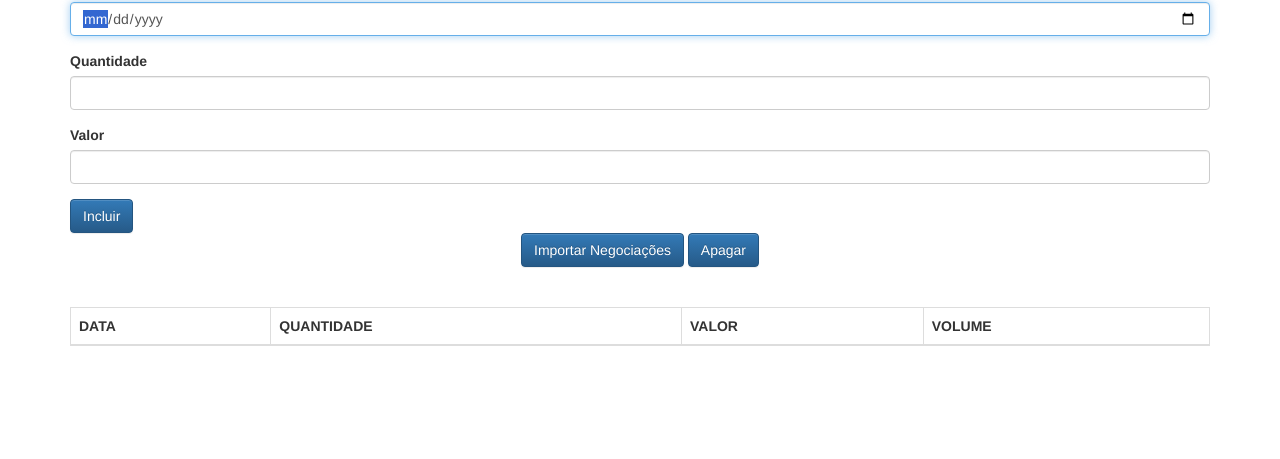
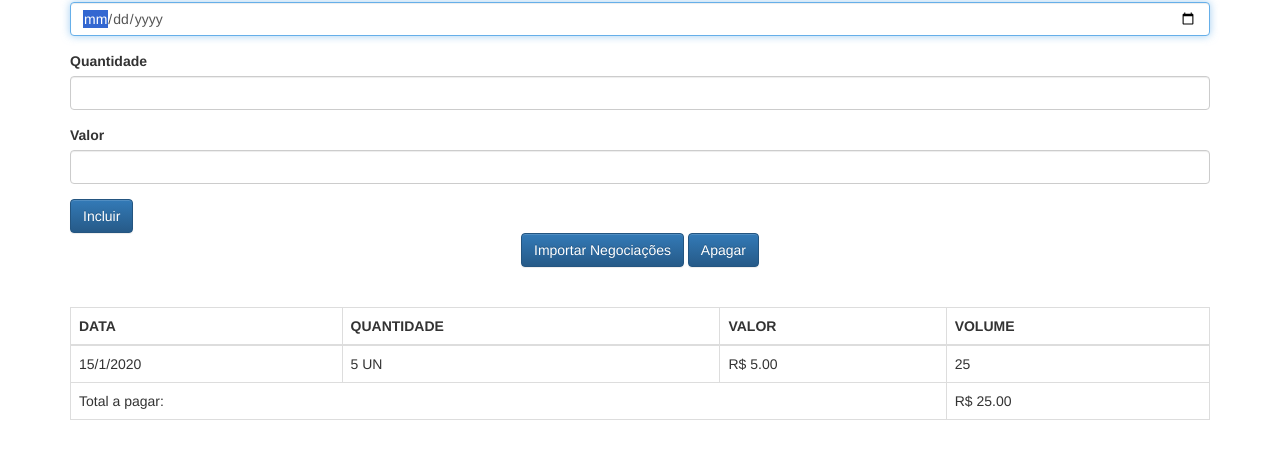
Before and after one commit to jotape-SL/AluraFrame-Negociacoes, a plain HTML site: page client/index.html in a window 1280 px wide. Both pictures are taken after typing "2020-01-15", "5", "5" into the empty fields and a click on the button "Incluir". Shown: the part 93-552 px from the top of the page. Drawn offline with Linux system fonts and the light colour scheme.

Commit message:
enable the data to be displayed on the table

```diff
--- a/client/index.html
+++ b/client/index.html
@@ -51,7 +51,7 @@
     <br />
     <br />
     <div id="negociacoesView"></div>
-    <script src="./js/app/helpers/FromataData.js"></script>
+    <script src="./js/app/helpers/FormataData.js"></script>
     <script src="./js/app/models/ListaNegociacoes.js"></script>
     <script src="./js/app/models/Negociacao.js  "></script>
     <script src="./js/app/controllers/NegociacaoController.js"></script>
--- a/client/js/app/controllers/NegociacaoController.js
+++ b/client/js/app/controllers/NegociacaoController.js
@@ -12,16 +12,17 @@ class NegociacaoController {
         this.#inputValor = $("valor");
         this.#listaNegociacoes = new ListaNegociacoes();
         this.#negociacoesView = new NegociacoesView($("negociacoesView"));
-        this.#negociacoesView.update();
+        this.#negociacoesView.update(this.#listaNegociacoes);
 
     };
     adiciona(event) {
         event.preventDefault();
         this.#listaNegociacoes.adiciona(this.#criaNegociacao());
+        this.#negociacoesView.update(this.#listaNegociacoes);
         this.#limpaFormulario();
         this.#inputData.focus();
 
-        console.log(this.#listaNegociacoes.negociacoes)
+        console.log(this.#listaNegociacoes)
     }
 
     #criaNegociacao() {
--- a/client/js/app/views/NegociacoesView.js
+++ b/client/js/app/views/NegociacoesView.js
@@ -3,7 +3,7 @@ class NegociacoesView {
   constructor(elemento) {
     this.#elemento = elemento;
   }
-  #template() {
+  #template(model) {
     return `
         <table class="table table-hover table-bordered">
         <thead>
@@ -15,13 +15,28 @@ class NegociacoesView {
           </tr>
         </thead>
 
-        <tbody></tbody>
-
-        <tfoot></tfoot>
+        <tbody>
+          ${model.negociacoes.map((n)=>{
+            return `
+            <tr>
+            <td>${FormataData.dataParaTexto(n.negociacao.data)}</td>
+            <td>${n.negociacao.quantidade} UN</td>
+            <td>R$ ${n.negociacao.valor}.00</td>
+            <td>${n.negociacao.volume}</td>
+            </tr>
+            `
+          }).join('')}
+        </tbody>
+        <tfoot>
+        <td colspan="3">Total a pagar:</td>
+        <td>
+          R$ ${model.negociacoes.reduce((total, n) =>total + n.negociacao.volume,0.0).toFixed(2)}
+        </td>
+        </tfoot>
       </table>
         `
   }
-  update() {
-    this.#elemento.innerHTML = this.#template();
+  update(model) {
+    this.#elemento.innerHTML = this.#template(model);
   }
 }
```
Also changed, not shown: client/js/app/helpers/FormataData.js (renamed from client/js/app/helpers/FromataData.js).
